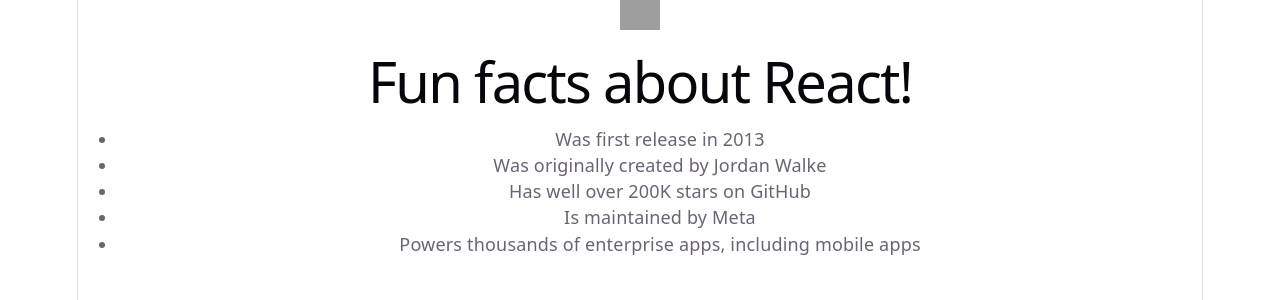
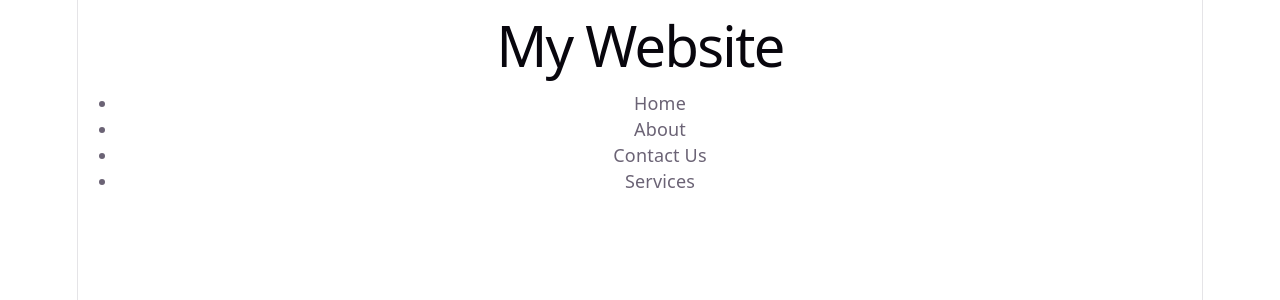
Before and after one commit to ug2528149-cell/React, a React (Vite) app in the folder my-react-app/: page / in a window 1280 px wide. Shown: the top 300 px of the page. Built offline with nearby package versions, Linux system fonts and the light colour scheme; grey boxes are pictures that could not be loaded.

Commit message:
My Website

```diff
--- a/my-react-app/src/App.jsx
+++ b/my-react-app/src/App.jsx
@@ -1,40 +1,8 @@
-// function App() {
-//     return (
-//         <main>
-//             <img src="/react-logo.png" width={40} />
-//             <h1>Fun facts about React</h1>
-//             <ul>
-//                 <li>Was created in 2023</li>
-//                 <li>Was created by Facebook</li>
-//                 <li>React is a JavaScript library</li>
-//             </ul>
-//         </main>
-//     )
-// }
+import Header from './Header.jsx'
 
-// export default App
-
-import { createRoot } from "react-dom/client"
-const root = createRoot(document.getElementById("root"))
-
-root.render(
-    <TemporaryName />
-)
-
-function TemporaryName() {
-    return (
-        <main>
-            <img src="react-logo.png" width="40px" alt="React logo" />
-            <h1>Fun facts about React!</h1>
-            <ul>
-                <li>Was first release in 2013</li>
-                <li>Was originally created by Jordan Walke</li>
-                <li>Has well over 200K stars on GitHub</li>
-                <li>Is maintained by Meta</li>
-                <li>Powers thousands of enterprise apps, including mobile apps</li>
-            </ul>
-        </main>
-    )
+function App(){
+  return(
+    <Header/>
+  )
 }
-
 export default App
--- /dev/null
+++ b/my-react-app/src/Header.jsx
@@ -0,0 +1,16 @@
+function Header(){
+    return(
+        <header>
+           <h1>My Website</h1>
+           <nav>
+              <ul>
+                <li>Home</li>
+                <li>About</li>
+                <li>Contact Us</li>
+                <li>Services</li>
+              </ul>
+           </nav>
+        </header>
+    )
+}
+export default Header
```
Also changed, not shown: my-react-app/src/Footer.jsx (added, +9 -0 lines).
